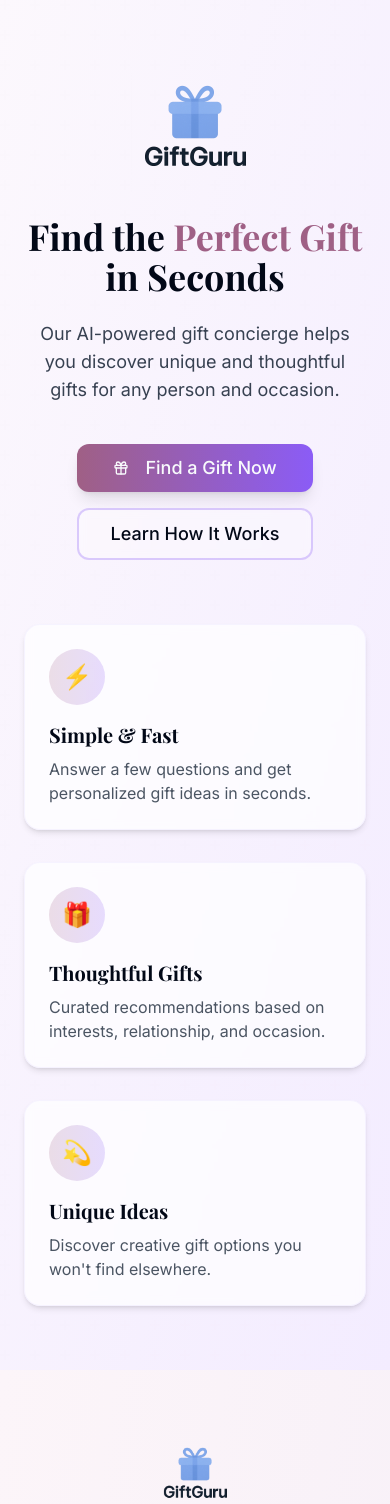
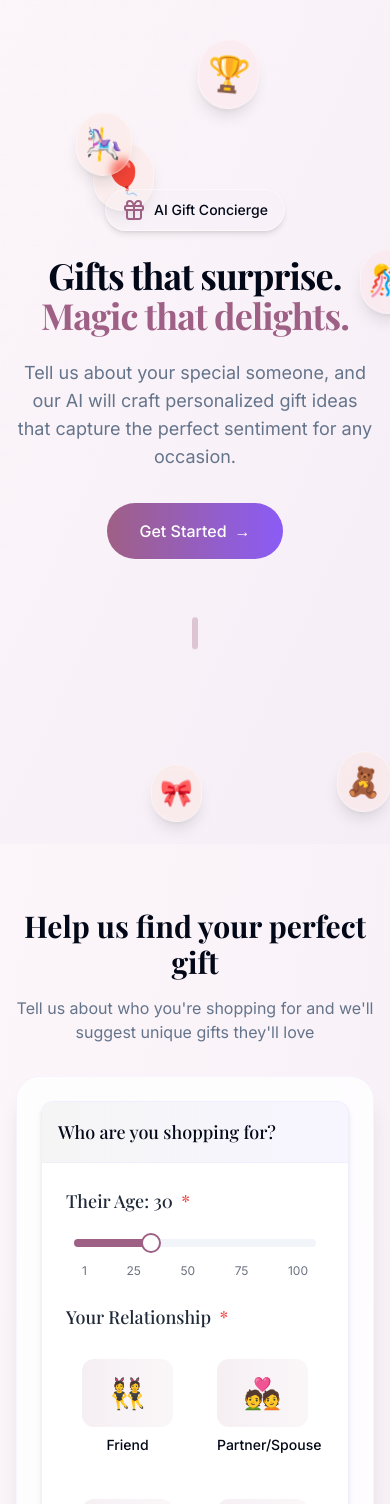
Before and after one commit to alexlange1/giftguru, a React (Vite) app: page / in a window 390 px wide. Shown: the top 1504 px of the page. Built offline with nearby package versions, Linux system fonts and the light colour scheme.

Commit message:
Reverted to commit 0d8470a20d594ce6ce5cdcb208c99a32e058336c

```diff
--- a/src/components/LandingSection.tsx
+++ b/src/components/LandingSection.tsx
@@ -1,79 +1,214 @@
-
-import React from 'react';
-import { Button } from '@/components/ui/button';
+import React, { useEffect, useState } from 'react';
 import { Gift } from 'lucide-react';
 
 interface LandingSectionProps {
   onGetStarted: () => void;
 }
 
+interface FloatingEmoji {
+  id: number;
+  x: number;
+  y: number;
+  size: number;
+  speed: number;
+  emoji: string;
+  rotation: number;
+  rotationSpeed: number;
+  color: string;
+  yOffset: number;
+  yDirection: number;
+}
+
 const LandingSection: React.FC<LandingSectionProps> = ({ onGetStarted }) => {
+  const [floatingEmojis, setFloatingEmojis] = useState<FloatingEmoji[]>([]);
+
+  useEffect(() => {
+    // Create floating emojis with improved positioning
+    const emojis: FloatingEmoji[] = [];
+
+    // More diverse emoji options with better variety
+    const emojiOptions = [
+      '🎁', '🎀', '🎂', '🎊', '🎉', '💝', '🛍️',
+      '🎄', '🧸', '🎈', '💍', '👑', '🏆', '🎵',
+      '🎪', '🎨', '🎭', '🎟️', '🎠'
+    ];
+
+    // Bubble colors
+    const bubbleColors = [
+      'bg-[#FDE1D3]/30',
+      'bg-[#D3E4FD]/30',
+      'bg-[#E5DEFF]/30',
+      'bg-[#FFDEE2]/30',
+      'bg-[#D3FDE1]/30',
+      'bg-[#F5F5DC]/30'
+    ];
+
+    // Reduce number of emojis and ensure uniqueness
+    const usedEmojis = new Set();
+
+    for (let i = 0; i < 7; i++) { // Reduced to 7 emojis
+      // Get unique emoji
+      let emoji;
+      do {
+        emoji = emojiOptions[Math.floor(Math.random() * emojiOptions.length)];
+      } while (usedEmojis.has(emoji) && usedEmojis.size < emojiOptions.length);
+
+      usedEmojis.add(emoji);
+
+      // Define distributed positions across the screen
+      // Avoid the center area (30% to 70% of width, 20% to 70% of height)
+      let xPosition: number;
+      let yPosition: number;
+
+      // Distribute emojis around the screen but not in center
+      switch(i % 6) {
+        case 0: // Top left
+          xPosition = 5 + Math.random() * 20;
+          yPosition = 5 + Math.random() * 20;
+          break;
+        case 1: // Top right
+          xPosition = 75 + Math.random() * 20;
+          yPosition = 5 + Math.random() * 20;
+          break;
+        case 2: // Bottom left
+          xPosition = 5 + Math.random() * 20;
+          yPosition = 75 + Math.random() * 20;
+          break;
+        case 3: // Bottom right
+          xPosition = 75 + Math.random() * 20;
+          yPosition = 75 + Math.random() * 20;
+          break;
+        case 4: // Top center (but not too close to center)
+          xPosition = 30 + Math.random() * 40;
+          yPosition = 5 + Math.random() * 15;
+          break;
+        case 5: // Bottom center (but not too close to center)
+        default:
+          xPosition = 30 + Math.random() * 40;
+          yPosition = 80 + Math.random() * 15;
+          break;
+      }
+
+      // Ensure emojis don't rotate too much - keep them upright-ish
+      const limitedRotation = (Math.random() * 10) - 5; // -5 to +5 degrees only
+
+      // Select a random bubble color
+      const color = bubbleColors[Math.floor(Math.random() * bubbleColors.length)];
+
+      emojis.push({
+        id: i,
+        x: xPosition,
+        y: yPosition,
+        size: Math.random() * 10 + 25, // random size (25-35px)
+        speed: Math.random() * 0.15 + 0.05, // Slightly slower for better visibility
+        emoji: emoji,
+        rotation: limitedRotation,
+        rotationSpeed: (Math.random() - 0.5) * 0.1, // Reduced rotation speed
+        color: color,
+        yOffset: 0,
+        yDirection: Math.random() > 0.5 ? 1 : -1 // Random initial direction
+      });
+    }
+
+    setFloatingEmojis(emojis);
+
+    // Animation loop for floating emojis
+    let animationFrameId: number;
+    let lastTime = Date.now();
+
+    const animateEmojis = () => {
+      const currentTime = Date.now();
+      const deltaTime = currentTime - lastTime;
+      lastTime = currentTime;
+
+      setFloatingEmojis(prevEmojis =>
+        prevEmojis.map(emoji => {
+          // Calculate vertical floating animation
+          let yOffset = emoji.yOffset + (emoji.yDirection * 0.05 * deltaTime / 50);
+
+          // Reverse direction when reaching limits
+          let yDirection = emoji.yDirection;
+          if (Math.abs(yOffset) > 8) {
+            yDirection *= -1;
+            yOffset = yDirection > 0 ? -8 : 8;
+          }
+
+          // Calculate horizontal gentle sway
+          const xOffset = Math.sin(currentTime / 3000 + emoji.id) * 3;
+
+          // Minimal rotation to keep emojis mostly upright
+          let newRotation = emoji.rotation + (emoji.rotationSpeed * deltaTime / 100);
+          if (newRotation > 5) newRotation = 5;
+          if (newRotation < -5) newRotation = -5;
+
+          return {
+            ...emoji,
+            yOffset,
+            yDirection,
+            rotation: newRotation
+          };
+        })
+      );
+
+      animationFrameId = requestAnimationFrame(animateEmojis);
+    };
+
+    animateEmojis();
+
+    return () => {
+      cancelAnimationFrame(animationFrameId);
+    };
+  }, []);
+
   return (
-    <section className="relative py-16 md:py-24 bg-gradient-to-br from-[#fcf8fd] to-[#f3ecff] dark:from-[#201920] dark:to-[#1a121f]">
-      <div className="absolute inset-0 bg-gift-pattern opacity-20"></div>
-      <div className="max-w-5xl mx-auto px-6 md:px-8 relative">
-        <div className="flex flex-col items-center">
-          <div className="mb-6">
-            <img
-              src="/lovable-uploads/ba2a520d-9188-46b0-8d95-82bb88ac924e.png"
-              alt="GiftGuru Logo"
-              className="h-32 w-auto"
-            />
+    <section className="min-h-screen flex flex-col items-center justify-center px-4 relative overflow-hidden bg-gradient-to-br from-[#fcf5f9] to-[#f5eef7] dark:from-[#201920] dark:to-[#1a171f]">
+      <div className="absolute inset-0 bg-gift-pattern opacity-10"></div>
+
+      {/* Floating emojis */}
+      {floatingEmojis.map((emoji) => (
+        <div
+          key={emoji.id}
+          className="absolute pointer-events-none select-none"
+          style={{
+            left: `${emoji.x + Math.sin(Date.now() / 3000 + emoji.id) * 3}%`,
+            top: `${emoji.y + emoji.yOffset}%`,
+            fontSize: `${emoji.size}px`,
+            transform: `rotate(${emoji.rotation}deg)`,
+            transition: 'transform 0.5s ease-out'
+          }}
+        >
+          <div className={`flex items-center justify-center rounded-full ${emoji.color} backdrop-blur-sm p-2 shadow-lg border border-white/40 hover:scale-110 transition-transform duration-300`}>
+            <span>{emoji.emoji}</span>
           </div>
-          <h1 className="font-serif text-4xl md:text-6xl font-bold text-center mb-6">
-            Find the <span className="text-primary">Perfect Gift</span> in Seconds
-          </h1>
-          <p className="text-lg md:text-xl text-center mb-10 max-w-2xl text-gray-700 dark:text-gray-300">
-            Our AI-powered gift concierge helps you discover unique and thoughtful gifts for any person and occasion.
-          </p>
+        </div>
+      ))}
 
-          <div className="flex gap-4 flex-col sm:flex-row">
-            <Button
-              onClick={onGetStarted}
-              className="bg-gradient-to-r from-primary to-[#8B5CF6] hover:from-[#8B5CF6] hover:to-primary text-lg py-6 px-8 rounded-xl shadow-lg hover:shadow-xl transition-all duration-300"
-            >
-              <Gift className="mr-2 h-5 w-5" />
-              Find a Gift Now
-            </Button>
-            <Button
-              variant="outline"
-              className="border-2 border-[#8B5CF6]/30 text-lg py-6 px-8 rounded-xl bg-white/30 dark:bg-gray-900/30 backdrop-blur-sm"
-            >
-              Learn How It Works
-            </Button>
-          </div>
+      <div className="max-w-3xl mx-auto text-center z-10 animate-fade-in">
+        <div className="inline-flex items-center justify-center p-2 px-4 mb-6 bg-accent/30 backdrop-blur-sm rounded-full border border-white/40 shadow-md hover:shadow-lg transition-all">
+          <Gift className="w-6 h-6 mr-2 text-primary" />
+          <span className="text-sm font-medium">AI Gift Concierge</span>
+        </div>
 
-          <div className="mt-16 grid grid-cols-1 md:grid-cols-3 gap-8">
-            <div className="bg-white/70 dark:bg-gray-800/70 backdrop-blur-sm p-6 rounded-2xl shadow-md border border-[#e5deff]/30 dark:border-[#8B5CF6]/20">
-              <div className="bg-gradient-to-r from-primary/20 to-[#8B5CF6]/20 p-3 rounded-full w-14 h-14 flex items-center justify-center mb-4">
-                <span className="text-2xl">⚡</span>
-              </div>
-              <h3 className="font-serif text-xl font-bold mb-2">Simple & Fast</h3>
-              <p className="text-gray-600 dark:text-gray-300">
-                Answer a few questions and get personalized gift ideas in seconds.
-              </p>
-            </div>
+        <h1 className="font-serif text-4xl md:text-6xl font-bold mb-6 tracking-tight">
+          <span className="block">Gifts that surprise.</span>
+          <span className="block text-primary">Magic that delights.</span>
+        </h1>
 
-            <div className="bg-white/70 dark:bg-gray-800/70 backdrop-blur-sm p-6 rounded-2xl shadow-md border border-[#e5deff]/30 dark:border-[#8B5CF6]/20">
-              <div className="bg-gradient-to-r from-primary/20 to-[#8B5CF6]/20 p-3 rounded-full w-14 h-14 flex items-center justify-center mb-4">
-                <span className="text-2xl">🎁</span>
-              </div>
-              <h3 className="font-serif text-xl font-bold mb-2">Thoughtful Gifts</h3>
-              <p className="text-gray-600 dark:text-gray-300">
-                Curated recommendations based on interests, relationship, and occasion.
-              </p>
-            </div>
+        <p className="text-lg md:text-xl text-muted-foreground mb-8 max-w-2xl mx-auto">
+          Tell us about your special someone, and our AI will craft personalized gift ideas
+          that capture the perfect sentiment for any occasion.
+        </p>
 
-            <div className="bg-white/70 dark:bg-gray-800/70 backdrop-blur-sm p-6 rounded-2xl shadow-md border border-[#e5deff]/30 dark:border-[#8B5CF6]/20">
-              <div className="bg-gradient-to-r from-primary/20 to-[#8B5CF6]/20 p-3 rounded-full w-14 h-14 flex items-center justify-center mb-4">
-                <span className="text-2xl">💫</span>
-              </div>
-              <h3 className="font-serif text-xl font-bold mb-2">Unique Ideas</h3>
-              <p className="text-gray-600 dark:text-gray-300">
-                Discover creative gift options you won't find elsewhere.
-              </p>
-            </div>
-          </div>
+        <button
+          onClick={onGetStarted}
+          className="px-8 py-4 bg-gradient-to-r from-primary to-[#8B5CF6] text-white font-medium rounded-full hover:shadow-lg hover:bg-primary-dark transition-all duration-300"
+        >
+          Get Started
+          <span className="ml-2 inline-block transform group-hover:translate-x-1 transition-transform">→</span>
+        </button>
+
+        <div className="mt-16 flex justify-center">
+          <div className="w-1.5 h-8 bg-primary/30 rounded-full animate-bounce"></div>
         </div>
       </div>
     </section>
--- a/src/components/QuizForm.tsx
+++ b/src/components/QuizForm.tsx
@@ -13,6 +13,7 @@ import { Textarea } from '@/components/ui/textarea';
 import { Select, SelectContent, SelectItem, SelectTrigger, SelectValue } from '@/components/ui/select';
 import { Card, CardContent } from '@/components/ui/card';
 import { RadioGroup } from '@/components/ui/radio-group';
+import { Toggle } from '@/components/ui/toggle';
 
 interface QuizFormProps {
   onSubmit: (data: GiftFormData) => void;
@@ -29,7 +30,6 @@ interface RelationshipOption {
   value: string;
   label: string;
   emoji: string;
-  gradient: string;
 }
 
 interface OccasionOption {
@@ -67,18 +67,18 @@ const QuizForm: React.FC<QuizFormProps> = ({ onSubmit, isSubmitting }) => {
     { value: 'gaming', label: 'Gaming', icon: Gamepad },
   ];
 
-  // Relationship options with improved emojis and gradients
+  // Relationship options with emojis and gradients
   const relationshipOptions: RelationshipOption[] = [
-    { value: 'friend', label: 'Friend', emoji: '🤝', gradient: 'from-blue-500/20 to-blue-300/20' },
-    { value: 'partner', label: 'Partner/Spouse', emoji: '❤️', gradient: 'from-red-500/20 to-pink-300/20' },
-    { value: 'parent', label: 'Parent', emoji: '👨‍👩‍👧', gradient: 'from-green-500/20 to-teal-300/20' },
-    { value: 'child', label: 'Child', emoji: '🧸', gradient: 'from-yellow-500/20 to-amber-300/20' },
-    { value: 'sibling', label: 'Sibling', emoji: '👫', gradient: 'from-purple-500/20 to-indigo-300/20' },
-    { value: 'coworker', label: 'Coworker', emoji: '💼', gradient: 'from-gray-500/20 to-slate-300/20' },
-    { value: 'other', label: 'Other', emoji: '🎁', gradient: 'from-cyan-500/20 to-cyan-300/20' },
+    { value: 'friend', label: 'Friend', emoji: '👯' },
+    { value: 'partner', label: 'Partner/Spouse', emoji: '💑' },
+    { value: 'parent', label: 'Parent', emoji: '👪' },
+    { value: 'child', label: 'Child', emoji: '👶' },
+    { value: 'sibling', label: 'Sibling', emoji: '👨‍👩‍👧‍👦' },
+    { value: 'coworker', label: 'Coworker', emoji: '👨‍💼' },
+    { value: 'other', label: 'Other', emoji: '🤝' },
   ];
 
-  // Occasion options with consistent gradients
+  // Occasion options with emojis and consistent gradients
   const occasionOptions: OccasionOption[] = [
     { value: 'birthday', label: 'Birthday', emoji: '🎂', gradient: 'from-pink-500/20 to-orange-500/20' },
     { value: 'christmas', label: 'Christmas', emoji: '🎄', gradient: 'from-green-500/20 to-red-500/20' },
@@ -123,6 +123,17 @@ const QuizForm: React.FC<QuizFormProps> = ({ onSubmit, isSubmitting }) => {
       }
     });
 
+    // Update the selected interests in form data without affecting the textarea
+    const updatedInterests = selectedInterests.includes(interest)
+      ? selectedInterests.filter(i => i !== interest)
+      : [...selectedInterests, interest];
+
+    // Set the interests field to the joined list of selected interests
+    setFormData(prev => ({
+      ...prev,
+      interests: prev.interests // Keep the text value from the textarea unchanged
+    }));
+
     // Clear interest error if any were selected
     if (!selectedInterests.includes(interest)) {
       setFormErrors(prev => ({ ...prev, interests: false }));
@@ -159,13 +170,6 @@ const QuizForm: React.FC<QuizFormProps> = ({ onSubmit, isSubmitting }) => {
   return (
     <section id="quiz" className="py-16 px-4 bg-gradient-to-br from-[#fcf5f9] to-[#f5eef7] dark:from-[#201920] dark:to-[#1a171f]">
       <div className="max-w-3xl mx-auto">
-        <div className="flex justify-center mb-8">
-          <img
-            src="/lovable-uploads/ba2a520d-9188-46b0-8d95-82bb88ac924e.png"
-            alt="GiftGuru Logo"
-            className="h-20 w-auto"
-          />
-        </div>
         <h2 className="font-serif text-3xl md:text-4xl font-bold mb-4 text-center">
           Help us find your perfect gift
         </h2>
@@ -208,25 +212,23 @@ const QuizForm: React.FC<QuizFormProps> = ({ onSubmit, isSubmitting }) => {
                     <Label htmlFor="relationship" className="text-lg font-medium text-gray-800 dark:text-gray-200 font-serif mb-3 block">
                       Your Relationship <RequiredIndicator />
                     </Label>
-                    <div className={`grid grid-cols-2 md:grid-cols-4 gap-3 ${
-                      formErrors.relationship ? 'border border-red-500 rounded-lg p-2' : ''
-                    }`}>
+                    <div className="grid grid-cols-2 md:grid-cols-4 gap-3">
                       {relationshipOptions.map(option => (
                         <button
                           key={option.value}
                           type="button"
                           onClick={() => handleSelectChange('relationship', option.value)}
-                          className={`p-3 rounded-xl transition-all ${
+                          className={`p-4 rounded-xl transition-all ${
                             formData.relationship === option.value
-                              ? 'bg-gradient-to-r from-primary/30 to-primary/10 ring-2 ring-primary/70 shadow-md'
-                              : 'bg-gradient-to-r ' + option.gradient + ' hover:shadow-md'
-                          }`}
+                              ? 'bg-gradient-to-r from-primary/20 to-primary/5 ring-2 ring-primary/70 shadow-md'
+                              : 'bg-white/50 dark:bg-gray-700/50 hover:bg-white hover:dark:bg-gray-700'
+                          } ${formErrors.relationship ? 'border-red-500 dark:border-red-500' : ''}`}
                         >
-                          <div className="bg-white/80 dark:bg-gray-800/80 p-4 rounded-full mb-2 flex items-center justify-center shadow-sm">
+                          <div className="bg-gradient-to-r from-primary/10 to-primary/5 p-4 rounded-lg mb-2 flex items-center justify-center">
                             <span className="text-3xl">{option.emoji}</span>
                           </div>
                           <span className={`text-sm font-medium block text-center ${
-                            formData.relationship === option.value ? 'font-bold text-primary' : ''
+                            formData.relationship === option.value ? 'font-bold' : ''
                           }`}>
                             {option.label}
                           </span>
@@ -264,8 +266,8 @@ const QuizForm: React.FC<QuizFormProps> = ({ onSubmit, isSubmitting }) => {
                       >
                         <div className={`bg-gradient-to-r ${
                           selectedInterests.includes(interest.value)
-                            ? 'from-primary/30 to-primary/10'
-                            : 'from-blue-100 to-indigo-100 dark:from-gray-700 dark:to-gray-800'
+                            ? 'from-primary/20 to-primary/5'
+                            : 'from-gray-100 to-white dark:from-gray-700 dark:to-gray-800'
                         } p-5 flex flex-col items-center justify-center h-full`}>
                           <div className="bg-white/80 dark:bg-gray-800/80 p-3 rounded-full mb-2 shadow-sm">
                             <interest.icon className={`h-6 w-6 ${
@@ -292,7 +294,7 @@ const QuizForm: React.FC<QuizFormProps> = ({ onSubmit, isSubmitting }) => {
                       value={formData.interests}
                       onChange={handleChange}
                       rows={3}
-                      placeholder="Tell us about their favorite brands, specific hobbies, or anything else that might help us find the perfect gift..."
+                      placeholder="Additional interests, favorite brands, hobbies, or any other relevant details..."
                       className="w-full p-4 bg-white/50 dark:bg-gray-700/50 backdrop-blur-sm border-[#e5deff] dark:border-[#8B5CF6]/30 rounded-xl resize-none focus:ring-primary focus:ring-offset-0"
                     />
                   </div>
--- a/src/pages/Index.tsx
+++ b/src/pages/Index.tsx
@@ -137,13 +137,6 @@ const Index = () => {
             <h2 className="font-serif text-2xl mb-4">
               GiftGuru – AI Gift Concierge
             </h2>
-            <div className="flex justify-center mb-4">
-              <img
-                src="/lovable-uploads/ba2a520d-9188-46b0-8d95-82bb88ac924e.png"
-                alt="GiftGuru Logo"
-                className="h-16 w-auto"
-              />
-            </div>
             <p className="text-gray-600 dark:text-gray-400">
               Finding the perfect gift, made simple.
             </p>
```
Also changed, not shown: public/lovable-uploads/ba2a520d-9188-46b0-8d95-82bb88ac924e.png (deleted).
